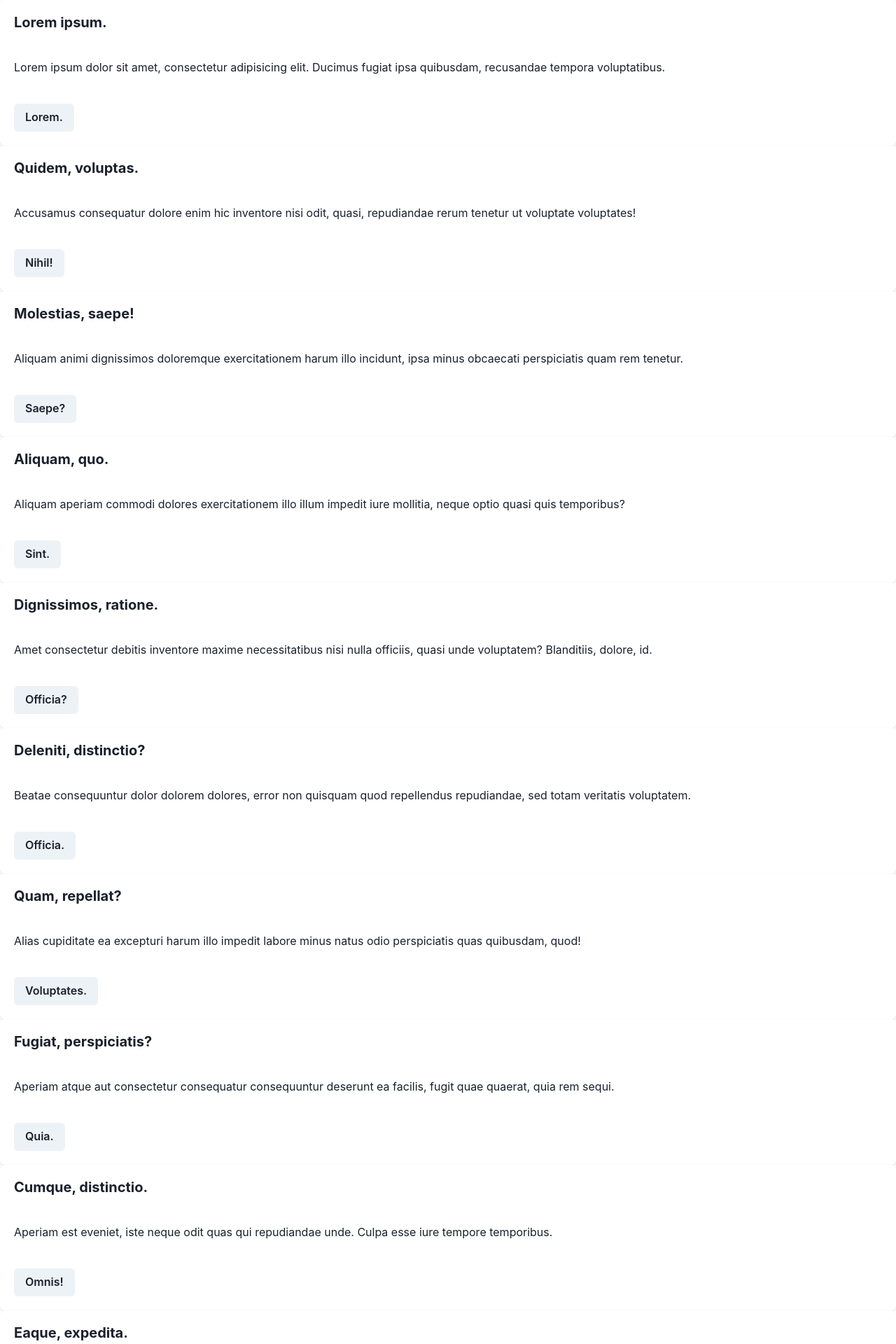
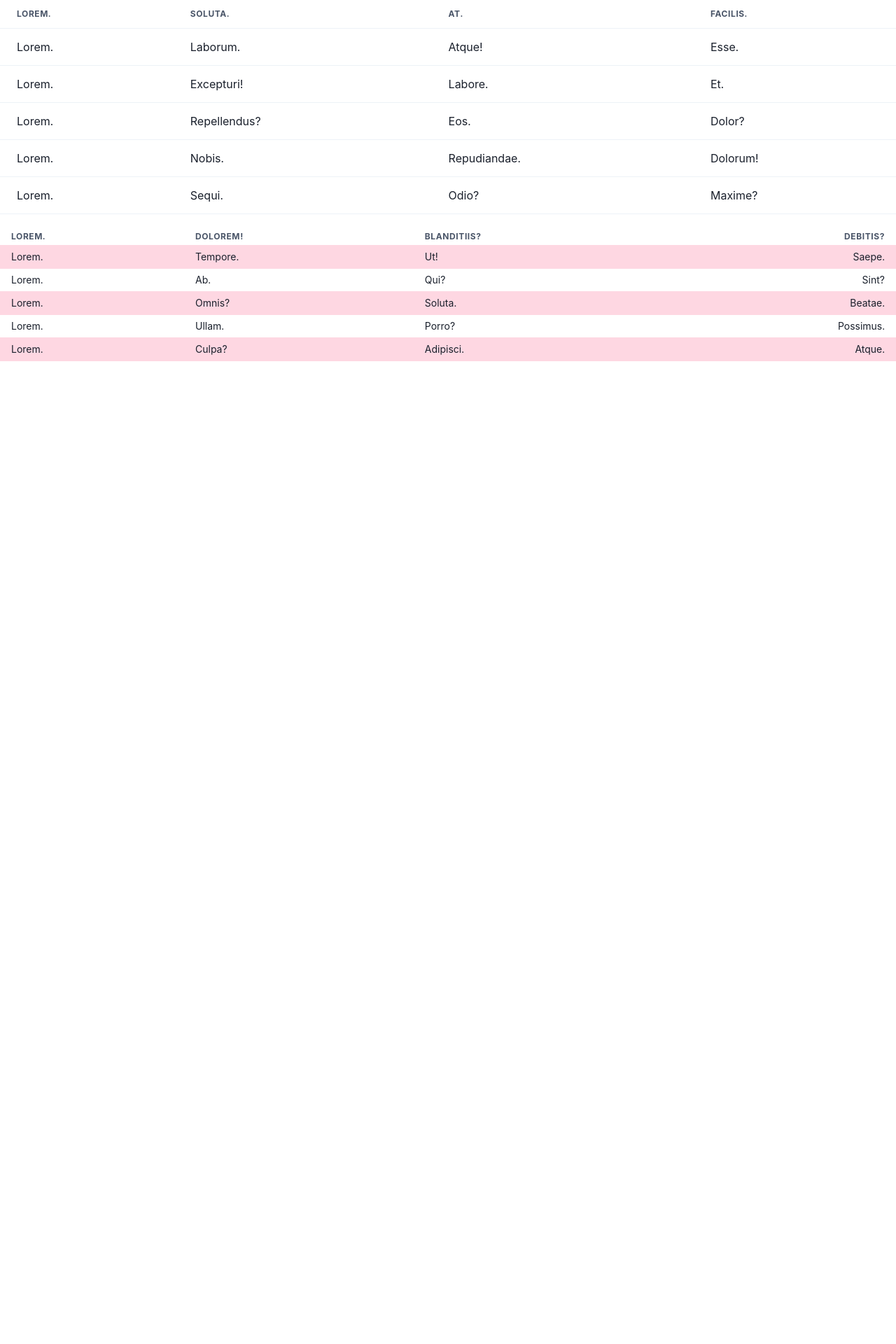
Before and after one commit to yel106/react20231031, a React (Create React App) app: page / in a window 1280 px wide. Shown: the top 1920 px of the page at 70% size. After the commit the page ends 800 px from the top, so only its background shows below. Built offline with nearby package versions, Linux system fonts and the light colour scheme.

Commit message:
Table, Th, Tbody, Tr, Thead, Td 이용, isNumerric( 오른쪽 정렬)

```diff
--- a/src/App.js
+++ b/src/App.js
@@ -8,375 +8,112 @@ import {
   Heading,
   SimpleGrid,
   Button,
+  Table,
+  Th,
+  Tbody,
+  Tr,
+  Thead,
+  Td,
 } from "@chakra-ui/react";
 
 function App() {
   return (
     <>
-      <SimpleGrid gap={3} columns={{ base: 1, md: 3, xl: 6 }}></SimpleGrid>
-      {/*Card*30>CardHeader>Heading[size="md"]>lorem2^^CardBody>lorem15*/}
-      {/*Card*30>CardHeader>Heading[size="md"]>lorem2^^CardBody>lorem15^CardFooter>Button>lorem1*/}
-      <Card>
-        <CardHeader>
-          <Heading size="md">Lorem ipsum.</Heading>
-        </CardHeader>
-        <CardBody>
-          Lorem ipsum dolor sit amet, consectetur adipisicing elit. Ducimus
-          fugiat ipsa quibusdam, recusandae tempora voluptatibus.
-        </CardBody>
-        <CardFooter>
-          <Button>Lorem.</Button>
-        </CardFooter>
-      </Card>
-      <Card>
-        <CardHeader>
-          <Heading size="md">Quidem, voluptas.</Heading>
-        </CardHeader>
-        <CardBody>
-          Accusamus consequatur dolore enim hic inventore nisi odit, quasi,
-          repudiandae rerum tenetur ut voluptate voluptates!
-        </CardBody>
-        <CardFooter>
-          <Button>Nihil!</Button>
-        </CardFooter>
-      </Card>
-      <Card>
-        <CardHeader>
-          <Heading size="md">Molestias, saepe!</Heading>
-        </CardHeader>
-        <CardBody>
-          Aliquam animi dignissimos doloremque exercitationem harum illo
-          incidunt, ipsa minus obcaecati perspiciatis quam rem tenetur.
-        </CardBody>
-        <CardFooter>
-          <Button>Saepe?</Button>
-        </CardFooter>
-      </Card>
-      <Card>
-        <CardHeader>
-          <Heading size="md">Aliquam, quo.</Heading>
-        </CardHeader>
-        <CardBody>
-          Aliquam aperiam commodi dolores exercitationem illo illum impedit iure
-          mollitia, neque optio quasi quis temporibus?
-        </CardBody>
-        <CardFooter>
-          <Button>Sint.</Button>
-        </CardFooter>
-      </Card>
-      <Card>
-        <CardHeader>
-          <Heading size="md">Dignissimos, ratione.</Heading>
-        </CardHeader>
-        <CardBody>
-          Amet consectetur debitis inventore maxime necessitatibus nisi nulla
-          officiis, quasi unde voluptatem? Blanditiis, dolore, id.
-        </CardBody>
-        <CardFooter>
-          <Button>Officia?</Button>
-        </CardFooter>
-      </Card>
-      <Card>
-        <CardHeader>
-          <Heading size="md">Deleniti, distinctio?</Heading>
-        </CardHeader>
-        <CardBody>
-          Beatae consequuntur dolor dolorem dolores, error non quisquam quod
-          repellendus repudiandae, sed totam veritatis voluptatem.
-        </CardBody>
-        <CardFooter>
-          <Button>Officia.</Button>
-        </CardFooter>
-      </Card>
-      <Card>
-        <CardHeader>
-          <Heading size="md">Quam, repellat?</Heading>
-        </CardHeader>
-        <CardBody>
-          Alias cupiditate ea excepturi harum illo impedit labore minus natus
-          odio perspiciatis quas quibusdam, quod!
-        </CardBody>
-        <CardFooter>
-          <Button>Voluptates.</Button>
-        </CardFooter>
-      </Card>
-      <Card>
-        <CardHeader>
-          <Heading size="md">Fugiat, perspiciatis?</Heading>
-        </CardHeader>
-        <CardBody>
-          Aperiam atque aut consectetur consequatur consequuntur deserunt ea
-          facilis, fugit quae quaerat, quia rem sequi.
-        </CardBody>
-        <CardFooter>
-          <Button>Quia.</Button>
-        </CardFooter>
-      </Card>
-      <Card>
-        <CardHeader>
-          <Heading size="md">Cumque, distinctio.</Heading>
-        </CardHeader>
-        <CardBody>
-          Aperiam est eveniet, iste neque odit quas qui repudiandae unde. Culpa
-          esse iure tempore temporibus.
-        </CardBody>
-        <CardFooter>
-          <Button>Omnis!</Button>
-        </CardFooter>
-      </Card>
-      <Card>
-        <CardHeader>
-          <Heading size="md">Eaque, expedita.</Heading>
-        </CardHeader>
-        <CardBody>
-          Dicta dolores dolorum eos fugiat neque nihil nostrum, odio officiis
-          possimus reiciendis repellat, sapiente veritatis.
-        </CardBody>
-        <CardFooter>
-          <Button>Facere!</Button>
-        </CardFooter>
-      </Card>
-      <Card>
-        <CardHeader>
-          <Heading size="md">Modi, perspiciatis.</Heading>
-        </CardHeader>
-        <CardBody>
-          Eligendi ex illum ipsa possimus quo velit. Accusamus culpa dignissimos
-          illo iusto, quae quo voluptate!
-        </CardBody>
-        <CardFooter>
-          <Button>Ullam!</Button>
-        </CardFooter>
-      </Card>
-      <Card>
-        <CardHeader>
-          <Heading size="md">Aliquam, autem.</Heading>
-        </CardHeader>
-        <CardBody>
-          Alias dignissimos dolores, exercitationem libero mollitia nam, natus
-          nemo omnis quae, velit veritatis voluptatem voluptates?
-        </CardBody>
-        <CardFooter>
-          <Button>Alias.</Button>
-        </CardFooter>
-      </Card>
-      <Card>
-        <CardHeader>
-          <Heading size="md">Beatae, culpa.</Heading>
-        </CardHeader>
-        <CardBody>
-          Aliquid consectetur debitis distinctio dolores doloribus, inventore
-          non perferendis sint, suscipit tenetur ullam voluptate voluptatum.
-        </CardBody>
-        <CardFooter>
-          <Button>Asperiores.</Button>
-        </CardFooter>
-      </Card>
-      <Card>
-        <CardHeader>
-          <Heading size="md">Porro, temporibus!</Heading>
-        </CardHeader>
-        <CardBody>
-          Aut earum optio sequi vero! Error maiores neque perspiciatis placeat
-          porro quisquam sapiente velit, voluptatibus.
-        </CardBody>
-        <CardFooter>
-          <Button>Eum.</Button>
-        </CardFooter>
-      </Card>
-      <Card>
-        <CardHeader>
-          <Heading size="md">Ab, magni!</Heading>
-        </CardHeader>
-        <CardBody>
-          Asperiores consequuntur, culpa cum deleniti et facere facilis
-          laudantium maiores molestiae pariatur, suscipit veniam vitae.
-        </CardBody>
-        <CardFooter>
-          <Button>Natus.</Button>
-        </CardFooter>
-      </Card>
-      <Card>
-        <CardHeader>
-          <Heading size="md">Aliquam, harum!</Heading>
-        </CardHeader>
-        <CardBody>
-          Amet, assumenda commodi consequatur cumque deleniti, exercitationem
-          laborum magni maxime mollitia placeat, ratione rerum voluptatum.
-        </CardBody>
-        <CardFooter>
-          <Button>Sunt.</Button>
-        </CardFooter>
-      </Card>
-      <Card>
-        <CardHeader>
-          <Heading size="md">Ipsam, omnis?</Heading>
-        </CardHeader>
-        <CardBody>
-          Aspernatur at consequatur dolor ea eveniet ipsum libero nemo, saepe
-          ullam voluptate. Maxime nulla, perferendis.
-        </CardBody>
-        <CardFooter>
-          <Button>Quo.</Button>
-        </CardFooter>
-      </Card>
-      <Card>
-        <CardHeader>
-          <Heading size="md">Commodi, libero!</Heading>
-        </CardHeader>
-        <CardBody>
-          A, earum, eligendi ex facere mollitia nihil nobis perspiciatis
-          praesentium, qui ratione sint sit unde?
-        </CardBody>
-        <CardFooter>
-          <Button>Unde.</Button>
-        </CardFooter>
-      </Card>
-      <Card>
-        <CardHeader>
-          <Heading size="md">Eius, qui!</Heading>
-        </CardHeader>
-        <CardBody>
-          Aut deserunt dolor iure nisi obcaecati officiis optio perferendis,
-          provident quam, reiciendis rem sequi, tempora.
-        </CardBody>
-        <CardFooter>
-          <Button>Accusamus?</Button>
-        </CardFooter>
-      </Card>
-      <Card>
-        <CardHeader>
-          <Heading size="md">Blanditiis, maiores?</Heading>
-        </CardHeader>
-        <CardBody>
-          Aperiam cumque cupiditate eum facilis, natus nulla officiis quaerat
-          quia quibusdam repellat sequi soluta vel!
-        </CardBody>
-        <CardFooter>
-          <Button>Asperiores.</Button>
-        </CardFooter>
-      </Card>
-      <Card>
-        <CardHeader>
-          <Heading size="md">Assumenda, quia.</Heading>
-        </CardHeader>
-        <CardBody>
-          Autem cum deserunt esse excepturi, ipsa magni minus modi nesciunt,
-          porro quam quo quod veniam.
-        </CardBody>
-        <CardFooter>
-          <Button>Quod.</Button>
-        </CardFooter>
-      </Card>
-      <Card>
-        <CardHeader>
-          <Heading size="md">Earum, minima.</Heading>
-        </CardHeader>
-        <CardBody>
-          Accusantium adipisci aliquam, animi at deserunt doloribus error esse
-          harum iste nihil optio recusandae ut.
-        </CardBody>
-        <CardFooter>
-          <Button>Nam?</Button>
-        </CardFooter>
-      </Card>
-      <Card>
-        <CardHeader>
-          <Heading size="md">Explicabo, nostrum.</Heading>
-        </CardHeader>
-        <CardBody>
-          Adipisci earum eveniet ex id libero nisi odit porro quidem sequi sint
-          soluta tenetur, veritatis!
-        </CardBody>
-        <CardFooter>
-          <Button>Omnis.</Button>
-        </CardFooter>
-      </Card>
-      <Card>
-        <CardHeader>
-          <Heading size="md">Ea, inventore.</Heading>
-        </CardHeader>
-        <CardBody>
-          Consequatur deserunt eius est fuga incidunt ipsum magni, modi nemo
-          nihil quaerat quasi rerum sunt!
-        </CardBody>
-        <CardFooter>
-          <Button>Minus?</Button>
-        </CardFooter>
-      </Card>
-      <Card>
-        <CardHeader>
-          <Heading size="md">Iusto, laborum.</Heading>
-        </CardHeader>
-        <CardBody>
-          Adipisci aliquam amet delectus facilis inventore itaque, molestiae,
-          necessitatibus nihil numquam, perferendis sapiente sint vitae!
-        </CardBody>
-        <CardFooter>
-          <Button>Quaerat.</Button>
-        </CardFooter>
-      </Card>
-      <Card>
-        <CardHeader>
-          <Heading size="md">Accusantium, quae?</Heading>
-        </CardHeader>
-        <CardBody>
-          Alias at atque, blanditiis debitis, dignissimos facere harum ipsam
-          ipsum necessitatibus, nisi reiciendis vitae voluptatibus!
-        </CardBody>
-        <CardFooter>
-          <Button>Iste!</Button>
-        </CardFooter>
-      </Card>
-      <Card>
-        <CardHeader>
-          <Heading size="md">Blanditiis, suscipit?</Heading>
-        </CardHeader>
-        <CardBody>
-          Accusamus aliquid, beatae, dicta dolores doloribus, ducimus incidunt
-          inventore iure minima non possimus quidem voluptas?
-        </CardBody>
-        <CardFooter>
-          <Button>Voluptas.</Button>
-        </CardFooter>
-      </Card>
-      <Card>
-        <CardHeader>
-          <Heading size="md">Laboriosam, voluptates.</Heading>
-        </CardHeader>
-        <CardBody>
-          Cum labore laborum libero, magni nesciunt quidem? Animi cumque
-          cupiditate dolorum quaerat quam recusandae rem.
-        </CardBody>
-        <CardFooter>
-          <Button>Molestias?</Button>
-        </CardFooter>
-      </Card>
-      <Card>
-        <CardHeader>
-          <Heading size="md">Minus, nemo.</Heading>
-        </CardHeader>
-        <CardBody>
-          Ducimus ipsum maxime nam officiis praesentium qui veniam. Animi est
-          fugit magnam natus pariatur perferendis?
-        </CardBody>
-        <CardFooter>
-          <Button>Asperiores.</Button>
-        </CardFooter>
-      </Card>
-      <Card>
-        <CardHeader>
-          <Heading size="md">Ab, numquam.</Heading>
-        </CardHeader>
-        <CardBody>
-          Accusantium adipisci autem beatae dolore facilis fugit molestiae porro
-          quam quas qui unde, vel, voluptatibus?
-        </CardBody>
-        <CardFooter>
-          <Button>Tenetur!</Button>
-        </CardFooter>
-      </Card>
+      <SimpleGrid columns={1} gap={5}>
+        <Box>
+          {/*Table>Thead>Tr>Th*4>lorem1^^^Tbody>Tr*5>Td*4>lorem1*/}
+          <Table>
+            <Thead>
+              <Tr>
+                <Th>Lorem.</Th>
+                <Th>Soluta.</Th>
+                <Th>At.</Th>
+                <Th>Facilis.</Th>
+              </Tr>
+            </Thead>
+            <Tbody>
+              <Tr>
+                <Td>Lorem.</Td>
+                <Td>Laborum.</Td>
+                <Td>Atque!</Td>
+                <Td>Esse.</Td>
+              </Tr>
+              <Tr>
+                <Td>Lorem.</Td>
+                <Td>Excepturi!</Td>
+                <Td>Labore.</Td>
+                <Td>Et.</Td>
+              </Tr>
+              <Tr>
+                <Td>Lorem.</Td>
+                <Td>Repellendus?</Td>
+                <Td>Eos.</Td>
+                <Td>Dolor?</Td>
+              </Tr>
+              <Tr>
+                <Td>Lorem.</Td>
+                <Td>Nobis.</Td>
+                <Td>Repudiandae.</Td>
+                <Td>Dolorum!</Td>
+              </Tr>
+              <Tr>
+                <Td>Lorem.</Td>
+                <Td>Sequi.</Td>
+                <Td>Odio?</Td>
+                <Td>Maxime?</Td>
+              </Tr>
+            </Tbody>
+          </Table>
+        </Box>
+
+        {/*Box>Table[variant=striped]>Thead>Tr>Th*4>lorem1^^^Tbody>Tr*5>Td*4>lorem1*/}
+        <Box>
+          <Table variant="striped" colorScheme="pink" size="sm">
+            <Thead>
+              <Tr>
+                <Th>Lorem.</Th>
+                <Th>Dolorem!</Th>
+                <Th>Blanditiis?</Th>
+                <Th isNumeric>Debitis?</Th>
+              </Tr>
+            </Thead>
+            <Tbody>
+              <Tr>
+                <Td>Lorem.</Td>
+                <Td>Tempore.</Td>
+                <Td>Ut!</Td>
+                <Td isNumeric>Saepe.</Td>
+              </Tr>
+              <Tr>
+                <Td>Lorem.</Td>
+                <Td>Ab.</Td>
+                <Td>Qui?</Td>
+                <Td isNumeric>Sint?</Td>
+              </Tr>
+              <Tr>
+                <Td>Lorem.</Td>
+                <Td>Omnis?</Td>
+                <Td>Soluta.</Td>
+                <Td isNumeric>Beatae.</Td>
+              </Tr>
+              <Tr>
+                <Td>Lorem.</Td>
+                <Td>Ullam.</Td>
+                <Td>Porro?</Td>
+                <Td isNumeric>Possimus.</Td>
+              </Tr>
+              <Tr>
+                <Td>Lorem.</Td>
+                <Td>Culpa?</Td>
+                <Td>Adipisci.</Td>
+                <Td isNumeric>Atque.</Td>
+              </Tr>
+            </Tbody>
+          </Table>
+        </Box>
+      </SimpleGrid>
     </>
   );
 }
+
 export default App;
```
